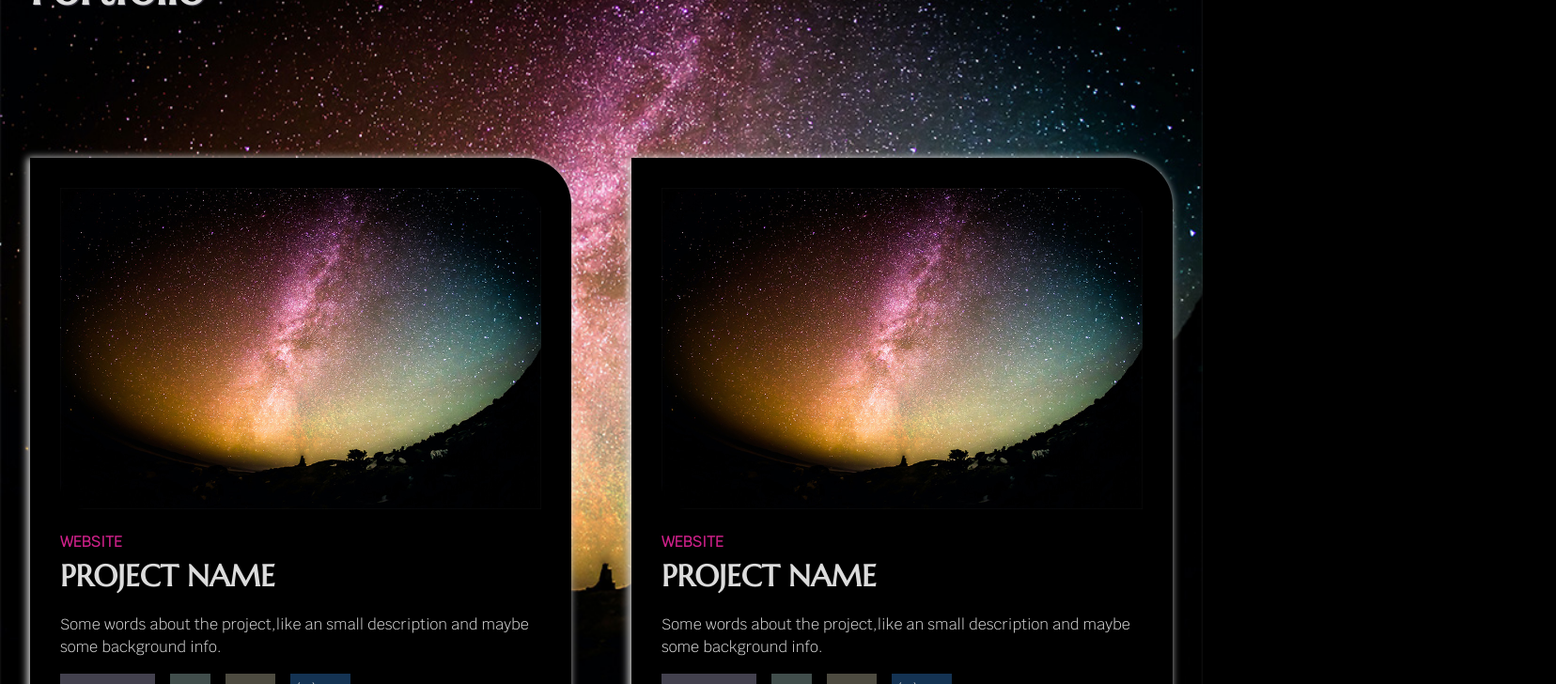
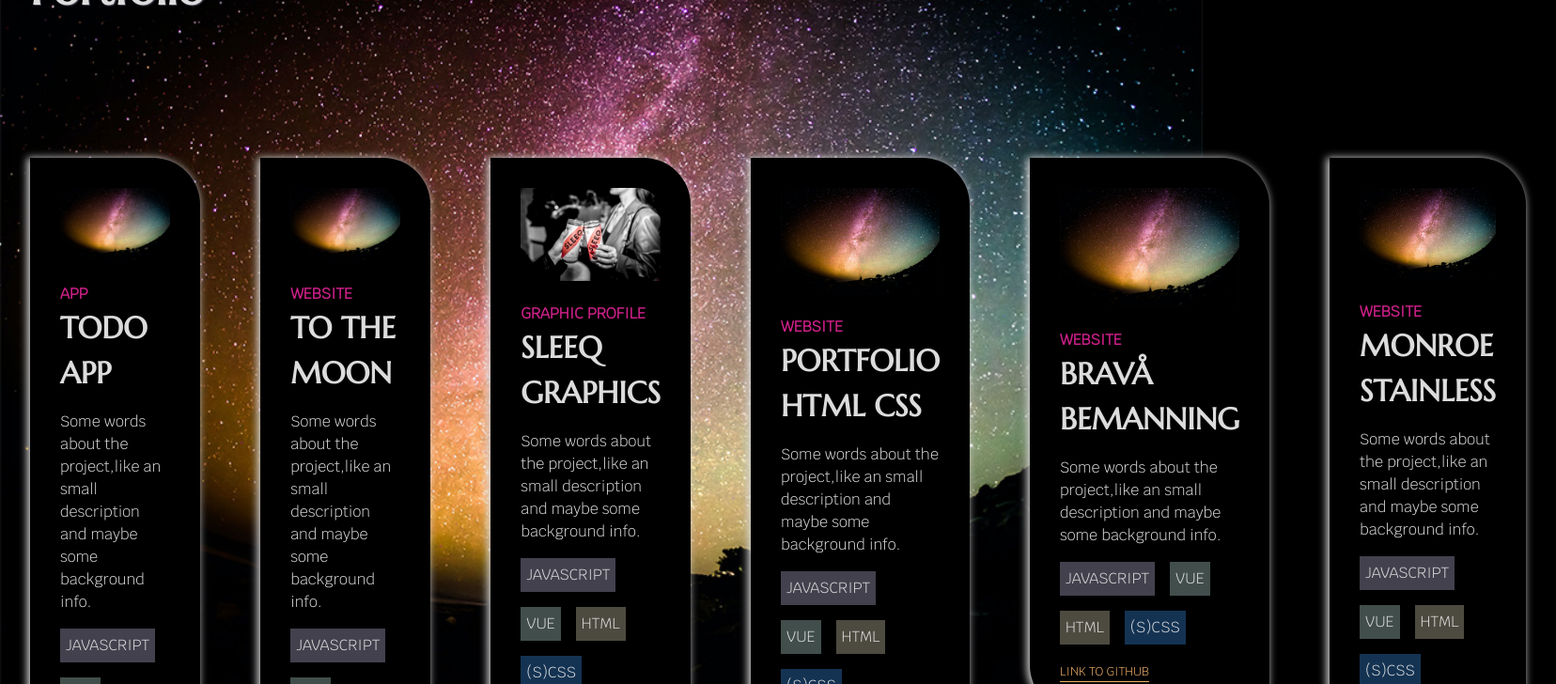
Before and after one commit to jenmwa/jenwaller-se, a Vue app: page / in a window 1280 px wide. Shown: the part 2740-3468 px from the top of the page at 94% size, 1656 px wide, since content can reach past the window. Built offline with nearby package versions, Linux system fonts and the light colour scheme.

Commit message:
:art: render portfolio array

```diff
--- a/src/App.vue
+++ b/src/App.vue
@@ -19,7 +19,7 @@ import WildSection from './components/WildSection.vue';
         <AboutMe/>
         <!--<ParallaxHero />-->
         <TechSection/>
-        <ProjectSection/>
+        <ProjectSection />
         <WildSection/>
         <ContactSection/>
       </div>
--- a/src/components/BurgerButton.vue
+++ b/src/components/BurgerButton.vue
@@ -14,17 +14,16 @@
   methods: {
     toggle() {
       this.isOpen = !this.isOpen;
-      console.log(isOpen)
+
      },
+
+     close(e) {
+      if (!this.$el.contains(e.target)) {
+        console.log(e.target)
+        this.isOpen = false;
+      }
+    }
   }
-
-  //    close(e) {
-  //     if (!this.$el.contains(e.target)) {
-  //       console.log(e.target)
-  //       this.isOpen = false;
-  //     }
-  //   }
-  // }
 }
 //     export default {
 // props: ['showMenu'],
@@ -45,7 +44,6 @@
 //      }
 //   }
 // }
-
 </script>
 
 <template>
--- a/src/components/CardElement.vue
+++ b/src/components/CardElement.vue
@@ -1,21 +1,28 @@
-<script setup>
+<script>
+export default {
+  name: 'CardElement',
+  props: ['cardData'],
+  data() {
+    return {}
+  }
+}
 </script>
 
 <template>
   <article>
   <div class="card">
-    <img class="card-img-top portfolio-card__image" src="/parallaxBackground.jpg" alt="Card image cap">
+    <img :src="cardData.image.img" :alt="cardData.image.alt" class="card-img-top portfolio-card__image">
       <div class="card-body">
-        <h6 class="card-subtitle portfolio-card__category">Website</h6>
-        <h4 class="card-title mb-2 portfolio-card__title">Project name</h4>
-        <p class="card-text portfolio-card__text">Some words about the project,like an small description and maybe some background info.</p>
+        <h6 v-html="cardData.category" class="card-subtitle portfolio-card__category"></h6>
+        <h4 v-html="cardData.project" class="card-title mb-2 portfolio-card__title"></h4>
+        <p v-html="cardData.description" class="card-text portfolio-card__text"></p>
         <div class="tech-stach">
           <span class="portfolio-card__tech portfolio-card__tech__javascript">JAVASCRIPT</span>
           <span class="portfolio-card__tech portfolio-card__tech__vue">VUE</span>
           <span class="portfolio-card__tech portfolio-card__tech__html">HTML</span>
           <span class="portfolio-card__tech portfolio-card__tech__css">(s)css</span>
         </div>
-        <a href="#" class="card-link portfolio-card__link">Link to Github</a>
+        <a class="card-link portfolio-card__link">Link to Github</a>
           <!-- <a href="#" class="btn btn-primary">Go somewhere</a> -->
       </div>
   </div>
--- a/src/components/NavBar.vue
+++ b/src/components/NavBar.vue
@@ -1,7 +1,6 @@
 <script>
 import BurgerButton from './BurgerButton.vue';
 import MainMenu from './MainMenu.vue';
-
 export default {
   components: {
     BurgerButton,
@@ -40,7 +39,6 @@ export default {
       <MainMenu class="mainmenu" v-if="showMenu" @click="toggleMenu"/>
     </transition>
   </div>
-
 </template>
 
 <style scoped lang="scss">
--- a/src/components/PortfolioArray.js
+++ b/src/components/PortfolioArray.js
@@ -0,0 +1,81 @@
+let portfolioItems = [
+    {
+        id: 1,
+        image: {
+                img:'./parallaxBackground.jpg',
+                alt: 'space Invadors',
+            },
+        category: 'App',
+        project: 'Todo App',
+        description: 'Some words about the project,like an small description and maybe some background info.',
+        tech: 'Javascript',
+        github: 'https://www.sleeq.se'
+
+    },
+    {
+        id: 2,
+        image: {
+                img:'./parallaxBackground.jpg',
+                alt: 'space Invadors',
+            },
+        category: 'website',
+        project: 'To The Moon',
+        description: 'Some words about the project,like an small description and maybe some background info.',
+        tech: 'HTML CSS',
+        github: 'https://www.sleeq.se'
+
+    },
+    {
+        id: 3,
+        image: {
+                img:'./sleeq.jpg',
+                alt: 'Two persons cheers with 2 cans of SLEEQ hard seltzer',
+            },
+        category: 'graphic profile',
+        project: 'SLEEQ graphics',
+        description: 'Some words about the project,like an small description and maybe some background info.',
+        tech: 'Adobe',
+        github: 'https://www.sleeq.se'
+
+    },
+    {
+        id: 4,
+        image: {
+                img:'./parallaxBackground.jpg',
+                alt: 'magic',
+            },
+        category: 'website',
+        project: 'portfolio HTML CSS',
+        description: 'Some words about the project,like an small description and maybe some background info.',
+        tech: 'VUE',
+        github: 'https://www.jenwaller.se'
+
+    },
+    {
+        id: 5,
+        image: {
+                img:'./parallaxBackground.jpg',
+                alt: 'unbeleivable',
+            },
+        category: 'website',
+        project: 'Bravå Bemanning',
+        description: 'Some words about the project,like an small description and maybe some background info.',
+        tech: 'HTML CSS',
+        github: 'https://www.jenwaller.se'
+
+    },
+    {
+        id: 6,
+        image: {
+                img:'./parallaxBackground.jpg',
+                alt: 'unbeleivable',
+            },
+        category: 'website',
+        project: 'Monroe Stainless',
+        description: 'Some words about the project,like an small description and maybe some background info.',
+        tech: 'HTML CSS',
+        github: 'https://www.jenwaller.se'
+
+    },
+];
+export default portfolioItems; //recipies
--- a/src/components/ProjectSection.vue
+++ b/src/components/ProjectSection.vue
@@ -1,5 +1,6 @@
 <script setup>
 import CardElement from './CardElement.vue';
+import portfolioItems from './PortfolioArray';
 </script>
 
 <template>
@@ -18,8 +19,8 @@ import CardElement from './CardElement.vue';
       Monroe Stainless [web, wordpress]<br>
       stronger you [graphic]<br> -->
 
-      <CardElement class="card-element" />
-      <CardElement class="card-element" />
+      <CardElement v-for="(portfolioItem, index) in portfolioItems"  :card-data="portfolioItem" :key="index" class="card-element"/>
+
     </div>
   </section>
 </template>
```
Also changed, not shown: public/sleeq.jpg (added).
